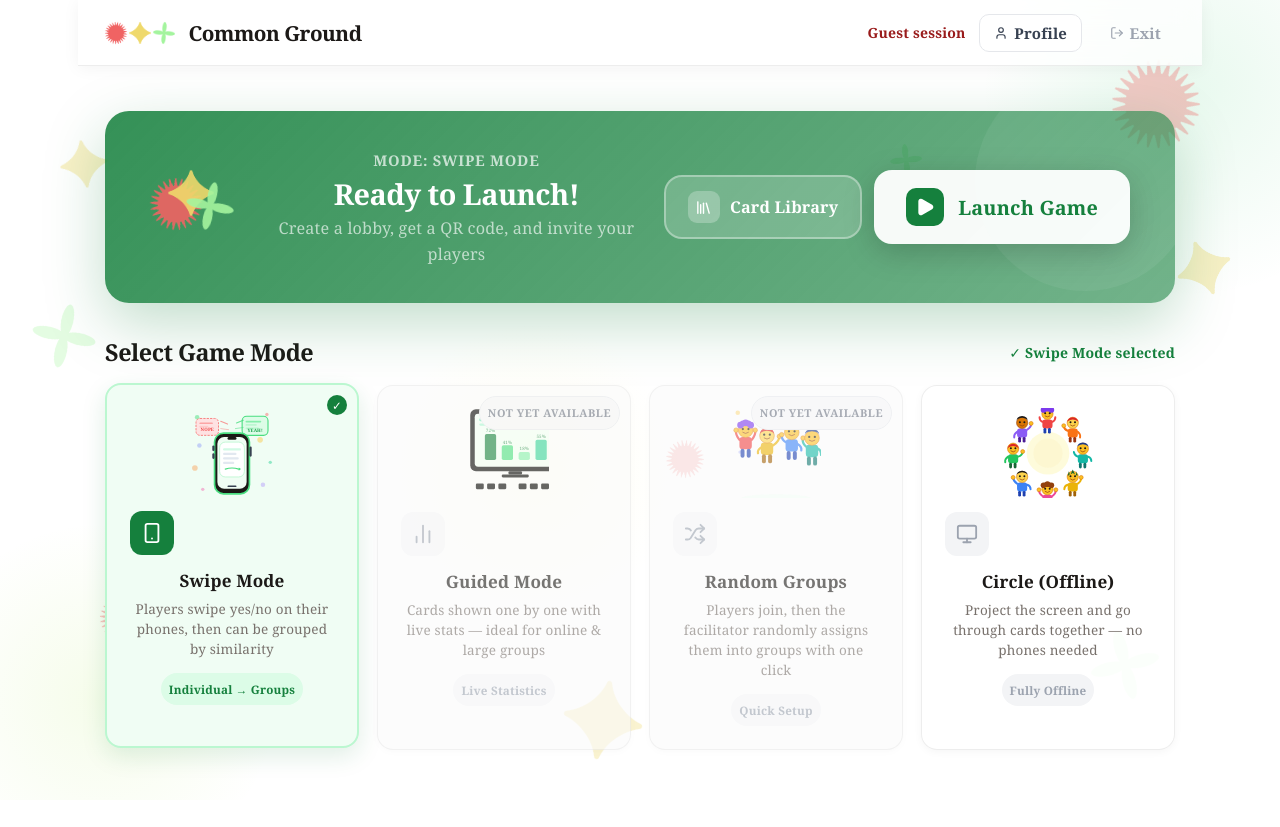
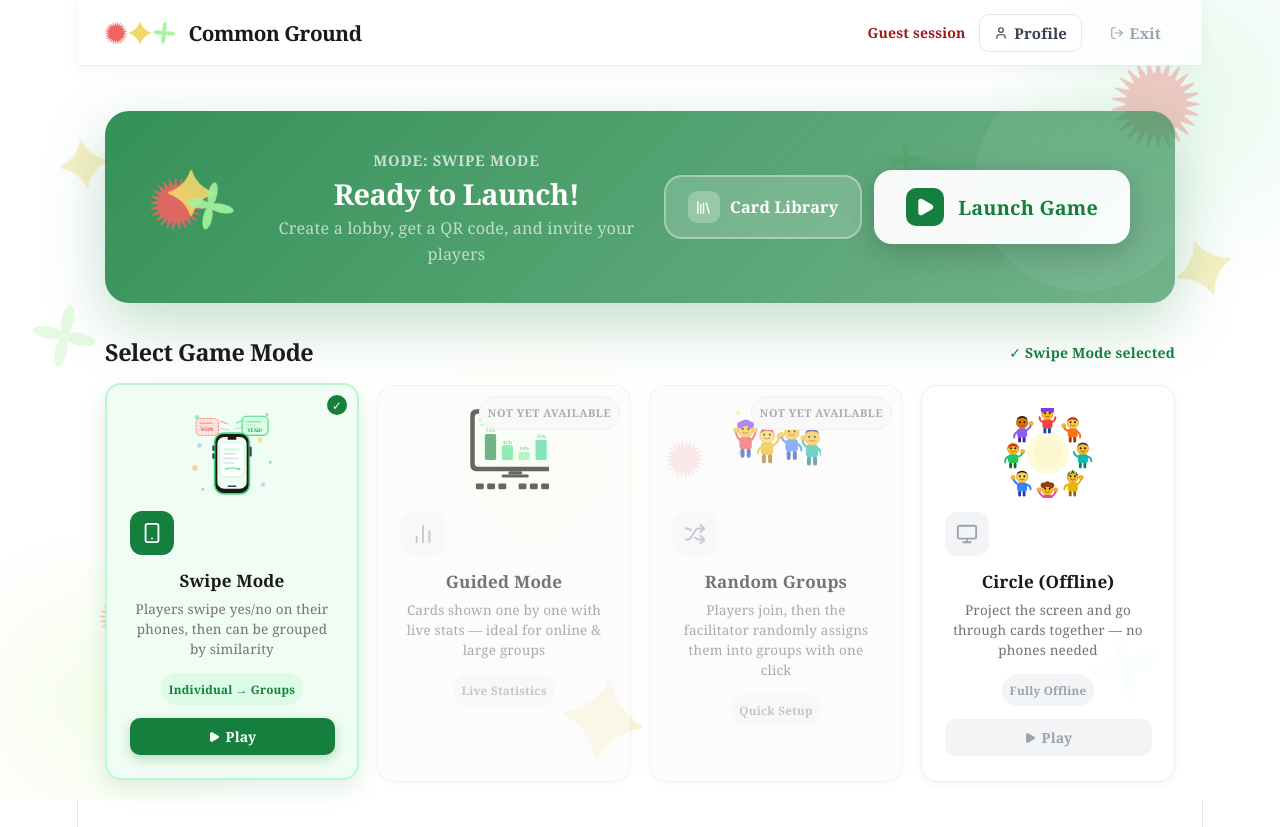
Before and after one commit to Danino42/common-ground, a React (Vite) app in the folder frontend/: page /facilitator/dashboard in a window 1280 px wide. Before the commit the page ends 800 px from the top, so only its background shows below. Built offline with nearby package versions, Linux system fonts and the light colour scheme; no server answers.

Commit message:
Quicklaunch, profile modification

```diff
--- a/frontend/src/App.tsx
+++ b/frontend/src/App.tsx
@@ -1,5 +1,4 @@
-import { Routes, Route } from 'react-router'
-import Home from './pages/Home'
+import { Routes, Route, Navigate } from 'react-router'
 import FacilitatorLogin from './pages/facilitator/FacilitatorLogin'
 import FacilitatorDashboard from './pages/facilitator/FacilitatorDashboard'
 import FacilitatorGame from './pages/facilitator/game/FacilitatorGame'
@@ -16,7 +15,7 @@ import PlayerWaiting from './pages/player/PlayerWaiting'
 export default function App() {
   return (
     <Routes>
-      <Route path="/" element={<Home />} />
+      <Route path="/" element={<Navigate to="/facilitator/login" replace />} />
       <Route path="/facilitator/login" element={<FacilitatorLogin />} />
       <Route path="/facilitator/dashboard" element={<FacilitatorDashboard />} />
       <Route path="/facilitator/game/:lobbyCode" element={<FacilitatorGame />} />
--- a/frontend/src/pages/facilitator/FacilitatorDashboard.tsx
+++ b/frontend/src/pages/facilitator/FacilitatorDashboard.tsx
@@ -280,6 +280,51 @@ export default function FacilitatorDashboard() {
                   {isSelected && !mode.unavailable && (
                     <div style={{ position: 'absolute', top: 10, right: 10, width: 20, height: 20, borderRadius: '50%', background: mode.color, display: 'flex', alignItems: 'center', justifyContent: 'center', fontSize: '0.65rem', color: 'white', fontWeight: 900 }}>✓</div>
                   )}
+                  {!mode.unavailable && (
+                    <button
+                      onClick={async e => {
+                        e.stopPropagation();
+                        setIsLaunching(true);
+                        try {
+                          const res = await fetch(`${API_URL}/games/create?facilitator_email=guest@example.com`, {
+                            method: 'POST',
+                            headers: { 'Content-Type': 'application/json' },
+                            body: JSON.stringify({ card_set_id: '1', max_players: 30 }),
+                          });
+                          const data = await res.json();
+                          navigate(`/facilitator/create-lobby?mode=${mode.id}&code=${data.lobby_code}`);
+                        } catch {
+                          navigate(`/facilitator/create-lobby?mode=${mode.id}`);
+                        } finally {
+                          setIsLaunching(false);
+                        }
+                      }}
+                      style={{
+                        marginTop: '0.75rem',
+                        width: '100%',
+                        display: 'flex', alignItems: 'center', justifyContent: 'center', gap: 6,
+                        padding: '8px 12px', borderRadius: 10, border: 'none',
+                        background: isSelected ? mode.color : '#f3f4f6',
+                        color: isSelected ? 'white' : '#9ca3af',
+                        fontSize: '0.78rem', fontWeight: 800,
+                        cursor: 'pointer',
+                        boxShadow: isSelected ? `0 4px 12px ${mode.color}44` : 'none',
+                        transition: 'all 0.15s',
+                      }}
+                      onMouseEnter={e => {
+                        e.currentTarget.style.background = mode.color;
+                        e.currentTarget.style.color = 'white';
+                        e.currentTarget.style.boxShadow = `0 4px 12px ${mode.color}44`;
+                      }}
+                      onMouseLeave={e => {
+                        e.currentTarget.style.background = isSelected ? mode.color : '#f3f4f6';
+                        e.currentTarget.style.color = isSelected ? 'white' : '#9ca3af';
+                        e.currentTarget.style.boxShadow = isSelected ? `0 4px 12px ${mode.color}44` : 'none';
+                      }}
+                    >
+                      <Play size={12} fill="currentColor" /> Play
+                    </button>
+                  )}
                 </div>
               );
             })}
--- a/frontend/src/pages/facilitator/FacilitatorLogin.tsx
+++ b/frontend/src/pages/facilitator/FacilitatorLogin.tsx
@@ -1,6 +1,5 @@
 import { useState } from 'react';
-import { Link, useNavigate } from 'react-router';
-import { ArrowLeft } from 'lucide-react';
+import { useNavigate } from 'react-router';
 import AppBackground from '../AppBackground';
 import greenImg from '../../images/green.png';
 import redImg from '../../images/red.png';
@@ -17,6 +16,8 @@ export default function FacilitatorLogin() {
   const [otp, setOtp] = useState('');
   const [error, setError] = useState('');
   const [loading, setLoading] = useState(false);
+
+  // const [joinCode, setJoinCode] = useState('');
 
   const handleRequestOTP = async (e: React.FormEvent) => {
     e.preventDefault();
@@ -86,10 +87,6 @@ export default function FacilitatorLogin() {
       <AppBackground />
 
       <div style={{ width: '100%', maxWidth: 420, position: 'relative', zIndex: 1 }}>
-
-        <Link to="/" style={{ display: 'inline-flex', alignItems: 'center', gap: 6, color: '#15803d', fontWeight: 600, fontSize: '0.9rem', textDecoration: 'none', marginBottom: '1.5rem' }}>
-          <ArrowLeft size={15} /> Back to Home
-        </Link>
 
         {/* Logo */}
         <div style={{ textAlign: 'center', marginBottom: '2rem' }}>
@@ -225,7 +222,53 @@ export default function FacilitatorLogin() {
             </form>
           )}
         </div>
+        {/* Join Game */}
+        {/* <div style={{
+          marginTop: '1.5rem',
+          background: 'rgba(255,255,255,0.9)',
+          border: '1.5px solid rgba(0,0,0,0.07)',
+          borderRadius: 20, padding: '1.75rem 2rem',
+          boxShadow: '0 4px 24px rgba(0,0,0,0.06)',
+        }}>
+          <h2 style={{ margin: '0 0 0.25rem', fontSize: '1.05rem', fontWeight: 800, color: '#1c1917' }}>Join a Game</h2>
+          <p style={{ margin: '0 0 1.25rem', fontSize: '0.82rem', color: '#9ca3af' }}>Have a code? Jump straight in as a player.</p>
+          <div style={{ display: 'flex', gap: 8 }}>
+            <input
+              type="text"
+              placeholder="Game code"
+              value={joinCode}
+              onChange={e => setJoinCode(e.target.value.toUpperCase().replace(/[^A-Z0-9]/g, ''))}
+              maxLength={6}
+              style={{
+                flex: 1, padding: '10px 14px', borderRadius: 12,
+                border: '1.5px solid #e5e7eb', fontSize: '1rem',
+                fontWeight: 700, letterSpacing: '0.15em', textAlign: 'center',
+                outline: 'none', fontFamily: 'monospace', color: '#15803d',
+                transition: 'border-color 0.15s',
+              }}
+              onFocus={e => e.currentTarget.style.borderColor = '#4ade80'}
+              onBlur={e => e.currentTarget.style.borderColor = '#e5e7eb'}
+              onKeyDown={e => e.key === 'Enter' && joinCode.length > 0 && navigate(`/player/join?code=${joinCode}`)}
+            />
+            <button
+              onClick={() => navigate(`/player/join?code=${joinCode}`)}
+              disabled={joinCode.length === 0}
+              style={{
+                padding: '10px 20px', borderRadius: 12, border: 'none',
+                background: joinCode.length > 0 ? 'linear-gradient(135deg, #278967 0%, #4ade80 100%)' : '#e5e7eb',
+                color: joinCode.length > 0 ? 'white' : '#9ca3af',
+                fontSize: '0.88rem', fontWeight: 700,
+                cursor: joinCode.length > 0 ? 'pointer' : 'not-allowed',
+                transition: 'all 0.15s', whiteSpace: 'nowrap',
+                boxShadow: joinCode.length > 0 ? '0 4px 12px rgba(21,128,61,0.25)' : 'none',
+              }}
+            >
+              Join →
+            </button>
+          </div>
+        </div> */}
       </div>
+
     </div>
   );
 }
--- a/frontend/src/pages/facilitator/FacilitatorProfile.tsx
+++ b/frontend/src/pages/facilitator/FacilitatorProfile.tsx
@@ -65,12 +65,6 @@ export default function FacilitatorProfile() {
           <Link to="/facilitator/dashboard" style={{ display: 'inline-flex', alignItems: 'center', gap: 6, color: '#15803d', fontWeight: 600, fontSize: '0.9rem', textDecoration: 'none' }}>
             <ArrowLeft size={15} /> Back to Dashboard
           </Link>
-          <button
-            onClick={handleLogout}
-            style={{ display: 'flex', alignItems: 'center', gap: 6, padding: '7px 14px', borderRadius: 10, border: '1.5px solid #fca5a5', background: '#fff5f5', color: '#b91c1c', fontSize: '0.83rem', fontWeight: 700, cursor: 'pointer' }}
-          >
-            <LogOut size={14} /> {loggedIn ? 'Log Out' : 'Exit'}
-          </button>
         </div>
       </header>
 
```
Also changed, not shown: frontend/src/pages/facilitator/CardLibrary.tsx (+38 -4 lines).
